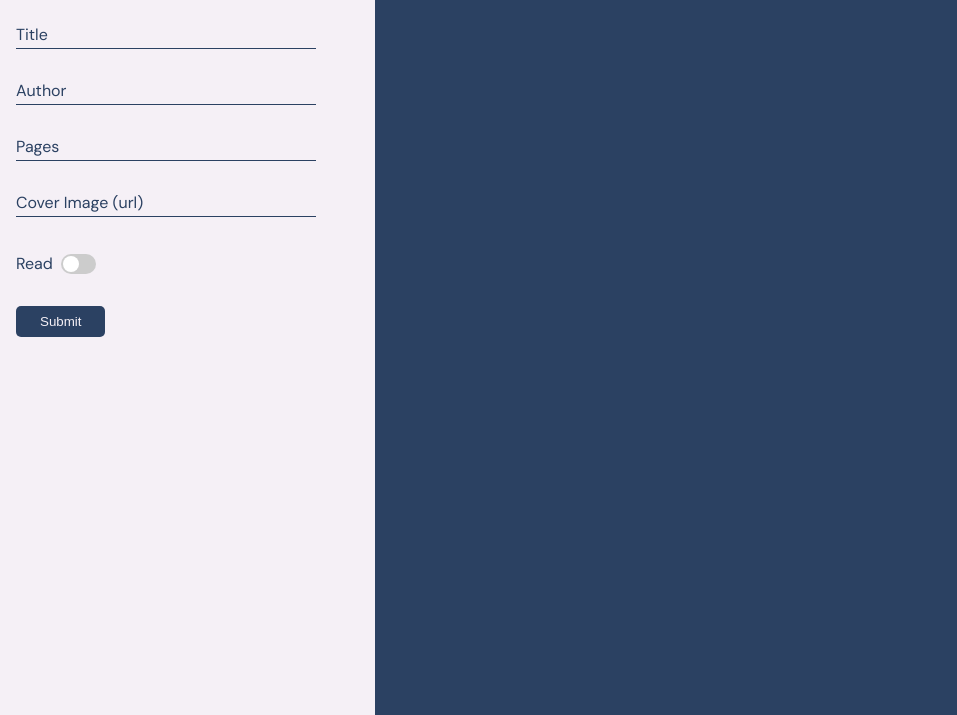
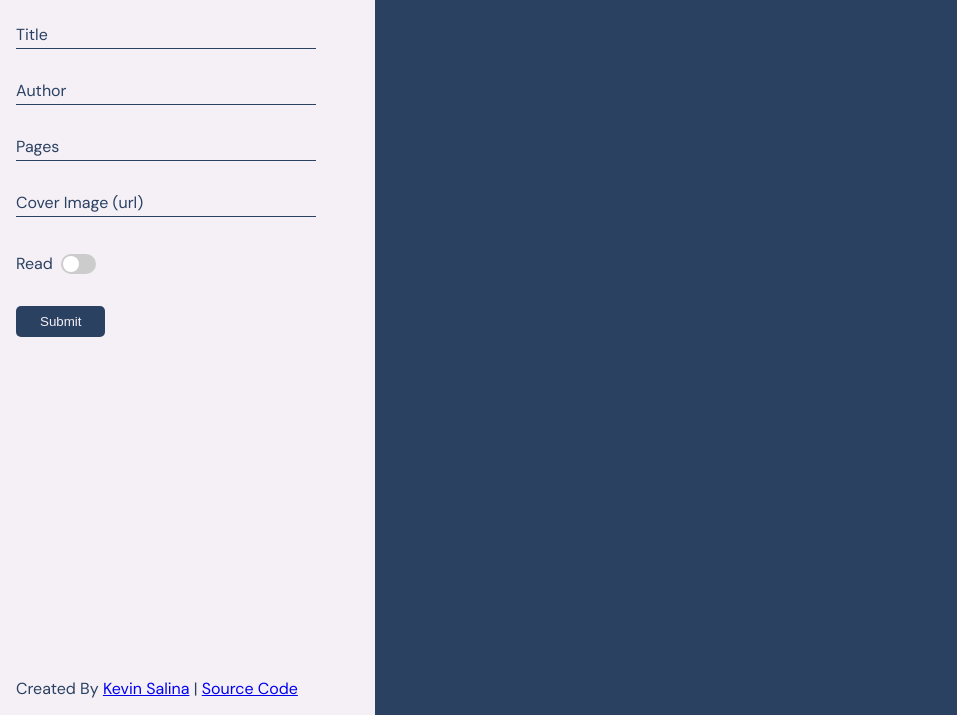
Before and after one commit to KevinSalina/Litebrary, a plain HTML site: page index.html in a window 1280 px wide. Shown: the part 85-800 px from the top of the page, without its empty margins (0-957 px from the left). Drawn offline with Linux system fonts and the light colour scheme.

Commit message:
Added Footer to index

```diff
--- a/index.html
+++ b/index.html
@@ -51,7 +51,11 @@
             </div>
             <button id="submitBook">Submit</button>
         </form>
-        <div class=""></div>
+        <div class="footer">
+            <p>Created By <a href="https://github.com/KevinSalina" target="_blank" rel="noopener noreferrer">Kevin
+                    Salina</a> | <a href="https://github.com/KevinSalina/simple-library-app" target="_blank"
+                    rel="noopener noreferrer">Source Code</a></p>
+        </div>
     </section>
 
     <section class="main-content">
--- a/styles/scss/styles.scss
+++ b/styles/scss/styles.scss
@@ -326,4 +326,8 @@ body{
             }
         }
     }
+
+    .footer{
+        margin-top: auto;
+    }
 }
```
Also changed, not shown: styles/css/styles.css, 1 other file.
